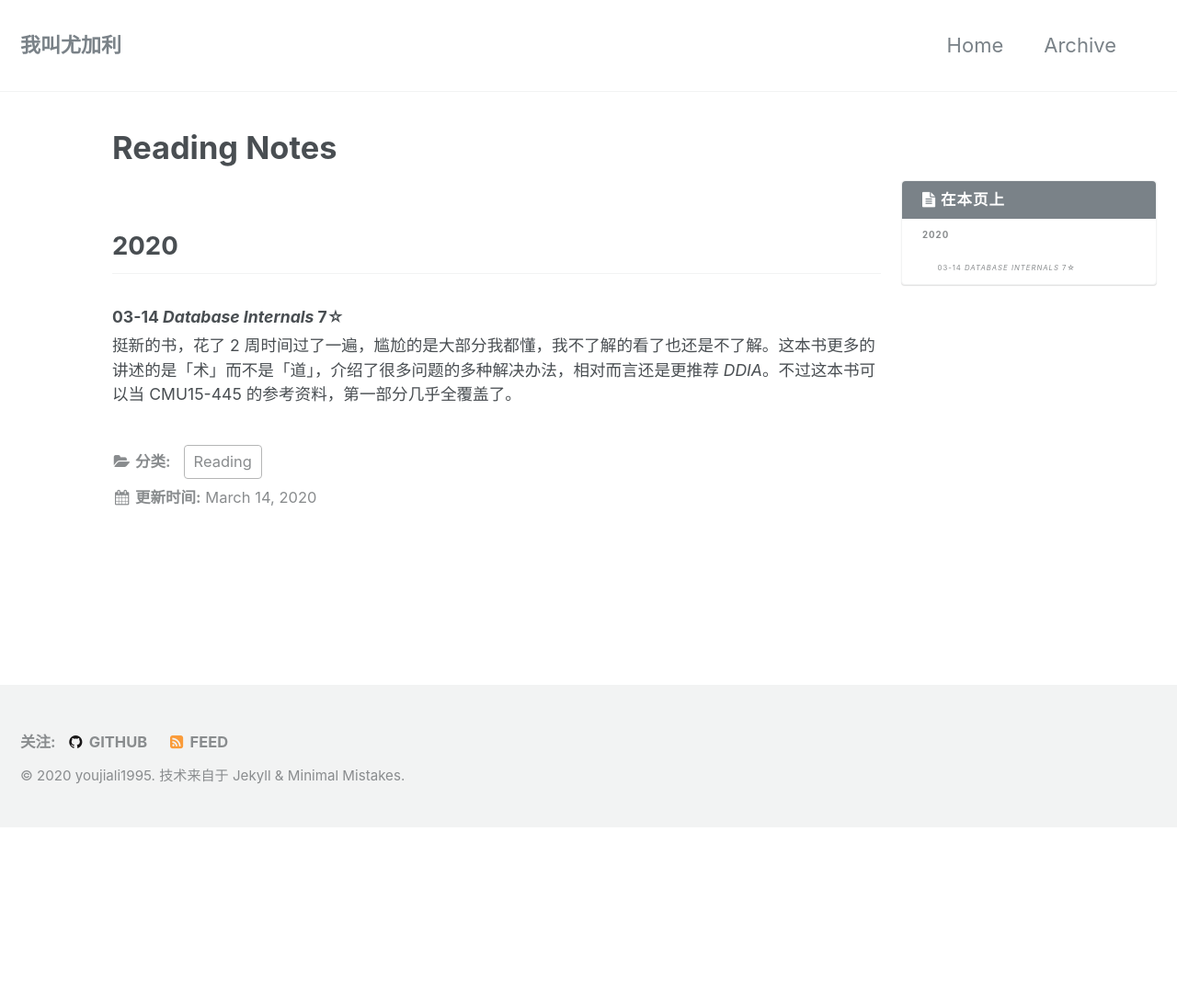
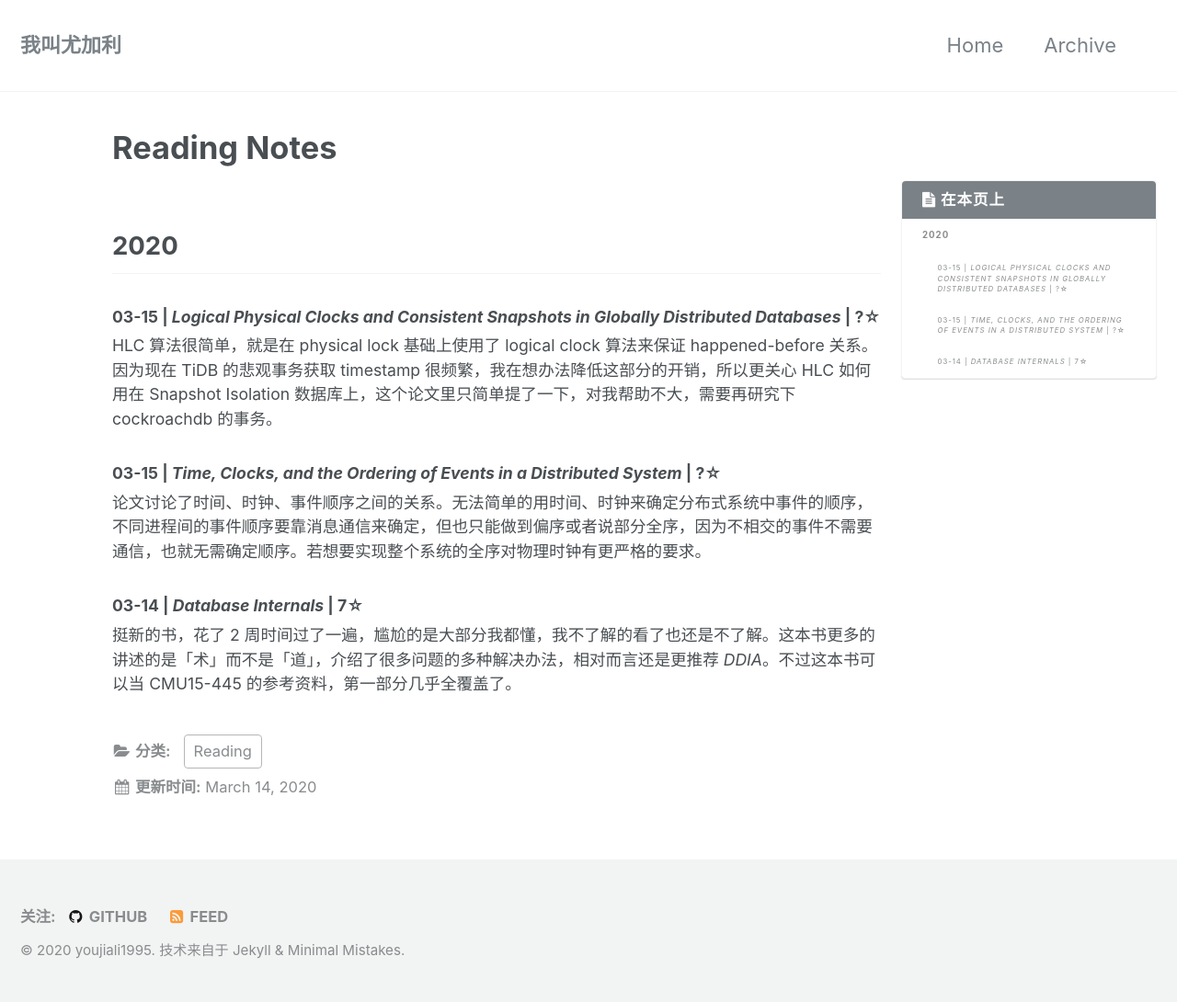
Before and after one commit to youjiali1995/youjiali1995.github.io, a Jekyll site: the page built from _posts/Reading/2020-03-14-reading-notes.md, in a window 1280 px wide. Shown: the whole page at 92% size. Built offline with Jekyll 4.4.1, drawn with Linux system fonts in a browser that asks for light colours; before the commit the page ends 900 px from its top, so only the background shows below that.

Commit message:
03-15: update reading notes
Signed-off-by: youjiali1995 <zlwgx1023@gmail.com>

```diff
--- a/_posts/Reading/2020-03-14-reading-notes.md
+++ b/_posts/Reading/2020-03-14-reading-notes.md
@@ -9,6 +9,14 @@ categories: Reading
 
 ## 2020
 
-### 03-14 *Database Internals* 7☆
+### 03-15 | *Logical Physical Clocks and Consistent Snapshots in Globally Distributed Databases* | ?☆
+
+HLC 算法很简单，就是在 physical lock 基础上使用了 logical clock 算法来保证 happened-before 关系。因为现在 TiDB 的悲观事务获取 timestamp 很频繁，我在想办法降低这部分的开销，所以更关心 HLC 如何用在 Snapshot Isolation 数据库上，这个论文里只简单提了一下，对我帮助不大，需要再研究下 cockroachdb 的事务。
+
+### 03-15 | *Time, Clocks, and the Ordering of Events in a Distributed System* | ?☆
+
+论文讨论了时间、时钟、事件顺序之间的关系。无法简单的用时间、时钟来确定分布式系统中事件的顺序，不同进程间的事件顺序要靠消息通信来确定，但也只能做到偏序或者说部分全序，因为不相交的事件不需要通信，也就无需确定顺序。若想要实现整个系统的全序对物理时钟有更严格的要求。
+
+### 03-14 | *Database Internals* | 7☆
 
 挺新的书，花了 2 周时间过了一遍，尴尬的是大部分我都懂，我不了解的看了也还是不了解。这本书更多的讲述的是「术」而不是「道」，介绍了很多问题的多种解决办法，相对而言还是更推荐 *DDIA*。不过这本书可以当 CMU15-445 的参考资料，第一部分几乎全覆盖了。
```
